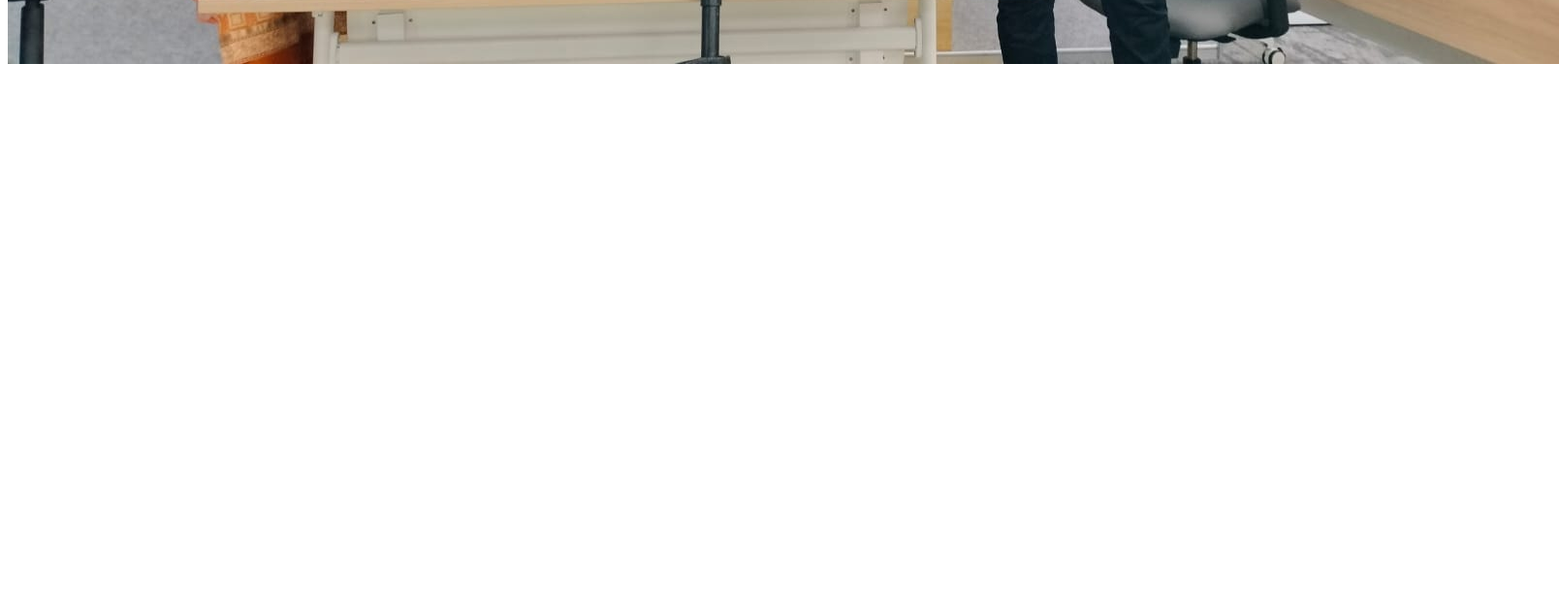
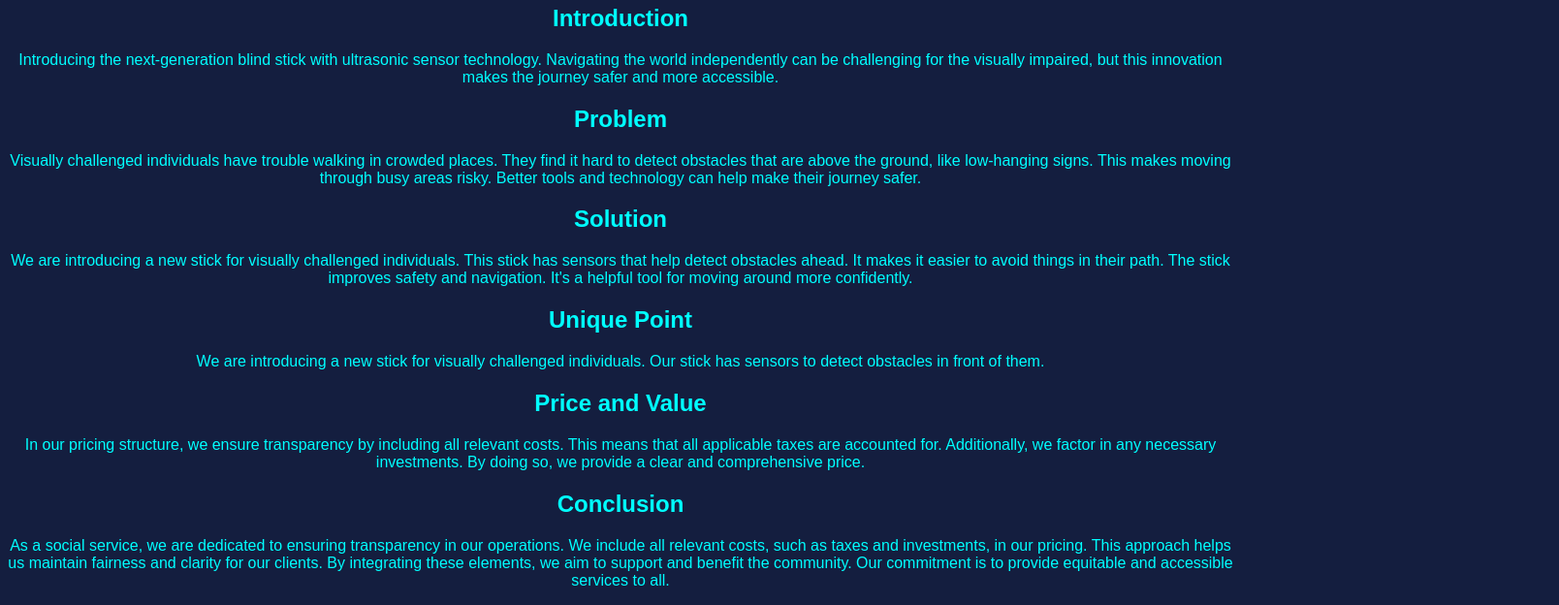
Before and after one commit to Ibrahim-1605/Md-Ibrahim-Portfolio, a plain HTML site: page teamproject.html in a window 1280 px wide. Shown: the part 661-1285 px from the top of the page at 97% size, 1608 px wide, since content can reach past the window. Before the commit the page ends 800 px from the top, so only its background shows below. Drawn offline with Linux system fonts and the light colour scheme.

Commit message:
Adding giff in assets/video giffs and modified the project file

```diff
--- a/teamproject.html
+++ b/teamproject.html
@@ -1 +1,39 @@
-<img src="./assets/images/team project els.jpeg" alt="team project in life skills"/>
+<!DOCTYPE html>
+<html lang="en">
+<head>
+    <meta charset="UTF-8">
+    <meta name="viewport" content="width=device-width, initial-scale=1.0">
+    <title>Eye assist</title>
+</head>
+<body style="font-family: Arial, Helvetica, sans-serif;background-color: #141e3f;">
+<img src="./assets/images/team project els.jpeg" alt="team project in life skills"
+ style="border-radius: 5px;border: 10px solid #80cffd;width: 95%;overflow-x: hidden;margin: 10px;" />
+<h1 style="text-align: center;font-size: 30px;color: aqua;">EYE ASSIST</h1>
+<h2 style="text-align: center;color: aqua;">Introduction</h2>
+<p style="text-align: center;color: aqua;">Introducing the next-generation blind stick with ultrasonic sensor technology. Navigating the world
+    independently can be challenging for the visually impaired, but this innovation makes the journey safer
+    and more accessible.</p>
+<h2 style="text-align: center;color: aqua;">Problem</h2>
+<p style="text-align: center;color: aqua;">Visually challenged individuals have trouble walking in crowded places. They find it hard to detect obstacles
+    that are above the ground, like low-hanging signs. This makes moving through busy areas risky. Better tools and
+    technology can help make their journey safer.</p>
+<h2 style="text-align: center;color: aqua;">Solution</h2>
+<p style="text-align: center;color: aqua;">We are introducing a new stick for visually challenged individuals. This stick has sensors that help detect
+    obstacles ahead. It makes it easier to avoid things in their path. The stick improves safety and navigation.
+    It's a helpful tool for moving around more confidently.</p>
+<h2 style="text-align: center;color: aqua;">Unique Point</h2>
+<p style="text-align: center;color: aqua;"> We are introducing a new stick for visually challenged individuals. Our stick has sensors to detect obstacles
+     in front of them.</p>
+<h2 style="text-align: center;color: aqua;">Price and Value</h2>
+<p style="text-align: center;color: aqua;">In our pricing structure, we ensure transparency by including all relevant costs.
+    This means that all applicable taxes are accounted for.
+    Additionally, we factor in any necessary investments.
+    By doing so, we provide a clear and comprehensive price.</p>
+<h2 style="text-align: center;color: aqua;">Conclusion</h2>
+<p style="text-align: center;color: aqua;">As a social service, we are dedicated to ensuring transparency in our operations.
+    We include all relevant costs, such as taxes and investments, in our pricing.
+    This approach helps us maintain fairness and clarity for our clients.
+    By integrating these elements, we aim to support and benefit the community.
+    Our commitment is to provide equitable and accessible services to all.</p>
+</body>
+</html>
```
Also changed, not shown: 1 other file.
